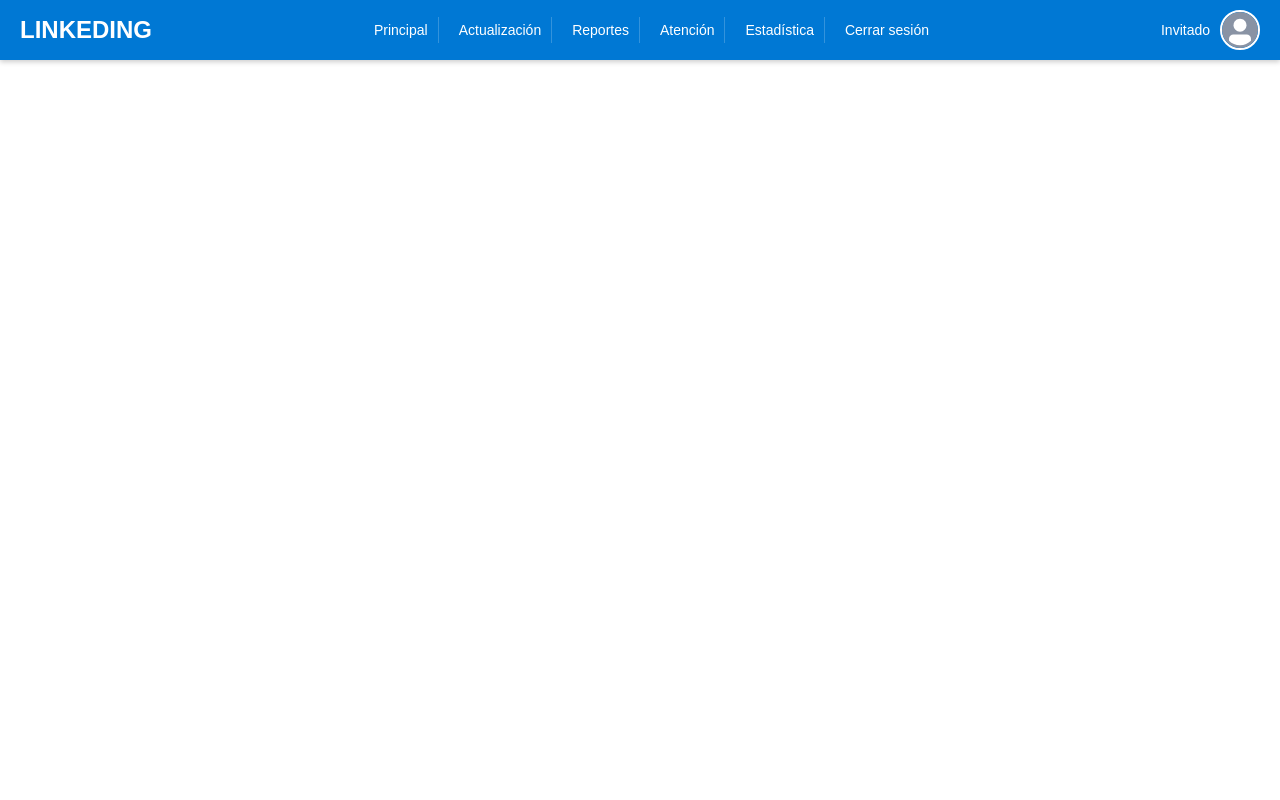
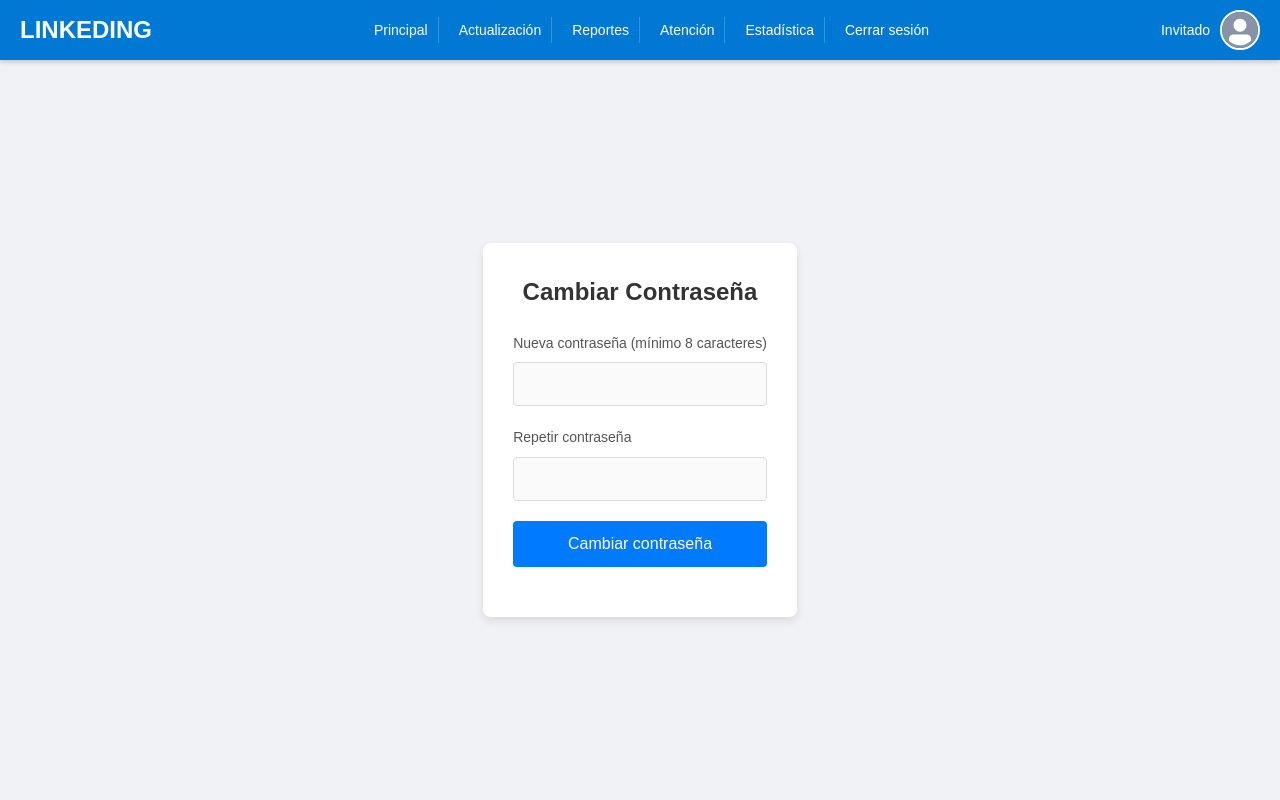
Before and after one commit to dev-tomas/linkeding, a PHP site: page /linkeding/index.php?page=editar_contrasena_usuario in a window 1280 px wide. Run offline with PHP 8.4, Linux system fonts and the light colour scheme; the visitor is signed in with stand-in values (Sample User, id 1); data that the repository does not hold is empty.

Commit message:
cambios de jefferson

```diff
--- /dev/null
+++ b/css/cambiar_password.css
@@ -0,0 +1,121 @@
+/* General Styling */
+body {
+    font-family: 'Arial', sans-serif;
+    background-color: #f1f2f6; /* Fondo suave */
+    margin: 0;
+    padding: 0;
+    display: flex;
+    flex-direction: column;
+    height: 100vh;
+}
+
+/* Cabecera */
+.header {
+    position: fixed;
+    top: 0;
+    left: 0;
+    width: 100%;
+    background-color: #007BFF; /* Color azul */
+    color: #fff;
+    display: flex;
+    justify-content: space-between;
+    align-items: center;
+    padding: 10px 20px;
+    box-shadow: 0 2px 5px rgba(0, 0, 0, 0.1);
+    z-index: 1000;
+}
+
+.header a {
+    color: #fff;
+    text-decoration: none;
+    margin: 0 10px;
+    font-size: 14px;
+}
+
+/* Contenedor principal */
+.container {
+    display: flex;
+    justify-content: center;
+    align-items: center;
+    width: 100%;
+    height: 100%;
+    padding-top: 0px; /* Altura de la cabecera */
+    box-sizing: border-box;
+}
+
+/* Formulario */
+.form-container {
+    background-color: #ffffff;
+    padding: 30px;
+    border-radius: 8px;
+    box-shadow: 0 4px 10px rgba(0, 0, 0, 0.1);
+    width: 100%;
+    max-width: 450px;
+}
+
+h2 {
+    text-align: center;
+    color: #333;
+    font-size: 24px;
+    margin-bottom: 20px;
+}
+
+/* Input and Label Styling */
+.input-group {
+    margin-bottom: 20px;
+}
+
+.input-group label {
+    font-size: 14px;
+    color: #555;
+    margin-bottom: 8px;
+    display: block;
+}
+
+.input-group input[type="password"] {
+    width: 100%;
+    padding: 12px;
+    font-size: 16px;
+    border: 1px solid #ddd;
+    border-radius: 4px;
+    box-sizing: border-box;
+    background-color: #fafafa;
+}
+
+.input-group input[type="password"]:focus {
+    border-color: #007BFF;
+    outline: none;
+}
+
+/* Submit Button */
+.input-group input[type="submit"] {
+    width: 100%;
+    padding: 14px;
+    background-color: #007BFF;
+    border: none;
+    border-radius: 4px;
+    color: #fff;
+    font-size: 16px;
+    cursor: pointer;
+    transition: background-color 0.3s;
+}
+
+.input-group input[type="submit"]:hover {
+    background-color: #0056b3;
+}
+
+/* Error Message Styling */
+.error {
+    color: red;
+    font-size: 14px;
+    text-align: center;
+    margin-top: 15px;
+}
+
+/* Mobile Responsive Design */
+@media (max-width: 600px) {
+    .form-container {
+        width: 90%;
+        padding: 20px;
+    }
+}
--- a/sections/editar_contrasena_usuario.php
+++ b/sections/editar_contrasena_usuario.php
@@ -0,0 +1,54 @@
+<?php
+// Incluir la conexión a la base de datos y cualquier validación previa, como la autenticación.
+include("conexion.php");
+
+?>
+
+<!DOCTYPE html>
+<html lang="es">
+<head>
+    <meta charset="UTF-8">
+    <meta name="viewport" content="width=device-width, initial-scale=1.0">
+    <title>Cambiar Contraseña</title>
+
+    <!-- Enlace al archivo CSS -->
+    <link rel="stylesheet" href="css/cambiar_password.css">
+</head>
+<body>
+    <div class="container">
+        <div class="form-container">
+            <h2>Cambiar Contraseña</h2>
+
+            <!-- Formulario para cambiar la contraseña -->
+            <form action="http://localhost/linkeding/control/p_actualizar_contrasena.php" method="post">
+                <div class="input-group">
+                    <label for="txtpass">Nueva contraseña (mínimo 8 caracteres)</label>
+                    <input type="password" id="txtpass" name="txtpass" required>
+                </div>
+
+                <div class="input-group">
+                    <label for="txtrepass">Repetir contraseña</label>
+                    <input type="password" id="txtrepass" name="txtrepass" required>
+                </div>
+
+                <div class="input-group">
+                    <input type="submit" value="Cambiar contraseña">
+                </div>
+            </form>
+
+            <!-- Manejo de errores, si los hay -->
+            <?php
+            if (isset($_GET['error'])) {
+                if ($_GET['error'] == 'contrasenas_no_coinciden') {
+                    echo "<p class='error'>Las contraseñas no coinciden. Por favor, inténtelo nuevamente.</p>";
+                } elseif ($_GET['error'] == 'contrasena_corta') {
+                    echo "<p class='error'>La contraseña debe tener al menos 8 caracteres.</p>";
+                } elseif ($_GET['error'] == 'actualizacion_fallida') {
+                    echo "<p class='error'>Hubo un error al actualizar la contraseña. Inténtelo más tarde.</p>";
+                }
+            }
+            ?>
+        </div>
+    </div>
+</body>
+</html>
--- a/sections/registro.php
+++ b/sections/registro.php
@@ -30,6 +30,8 @@
                             </select>
                             <label for="foto">Foto (opcional):</label>
                             <input type="file" id="foto" name="foto" accept="image/*">
+                            <label for="foto">Foto Portada:</label>
+                            <input type="file" id="fotoportada" name="fotoportada" accept="image/*">
                             <div class="form-bottom">
                                 <button type="submit">Registrar</button>
                                 <button type="button" class="regresar" onclick="window.history.back()">Regresar</button>
```
Also changed, not shown: control/p_actualizar_contrasena.php (added, +64 -0 lines), control/p_editar_foto.php (added, +96 -0 lines), control/p_ofertas_laborales.php (+33 -1 lines), control/p_registro.php (+29 -2 lines), css/ver_oferta.css (+28 -0 lines), sections/editar_foto_usuario.php (+24 -0 lines), sections/ofertas_laborales.php (+18 -1 lines), img/portada/Dayana_linkeding_foto_portada_.jpg (added), img/portada/Yefferson_linkeding_foto_portada_.jpg (added), img/usuario/Dayana_linkeding_foto_usuario_.jpg (added), img/usuario/Yefferson_linkeding_foto_usuario_.jpg (added).
